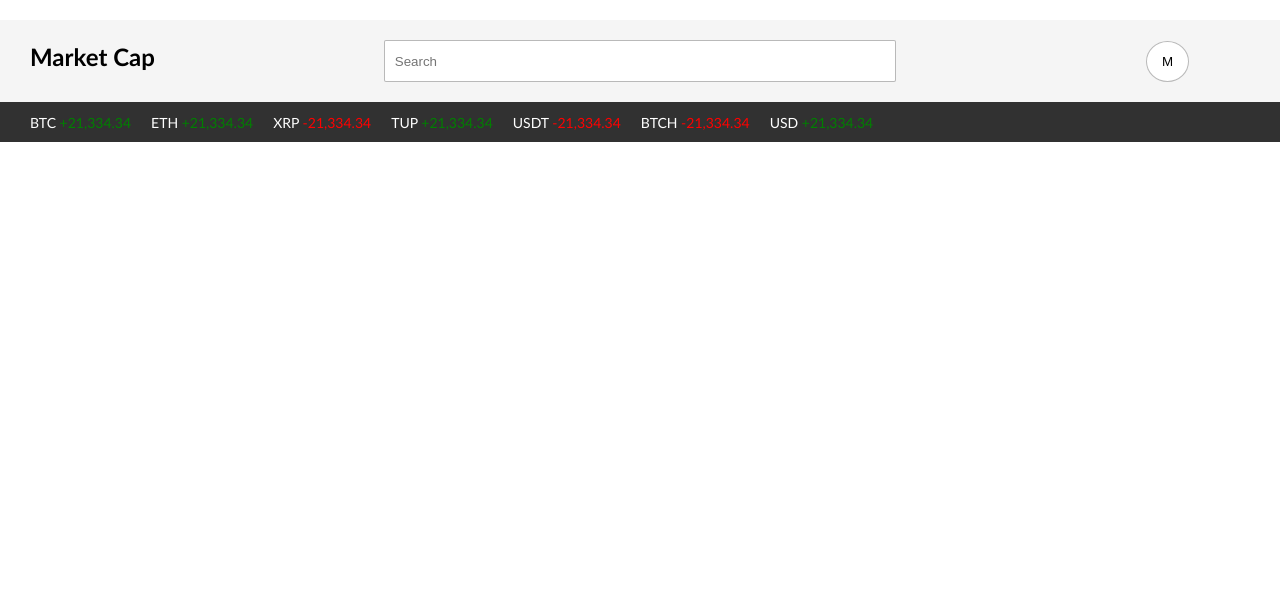
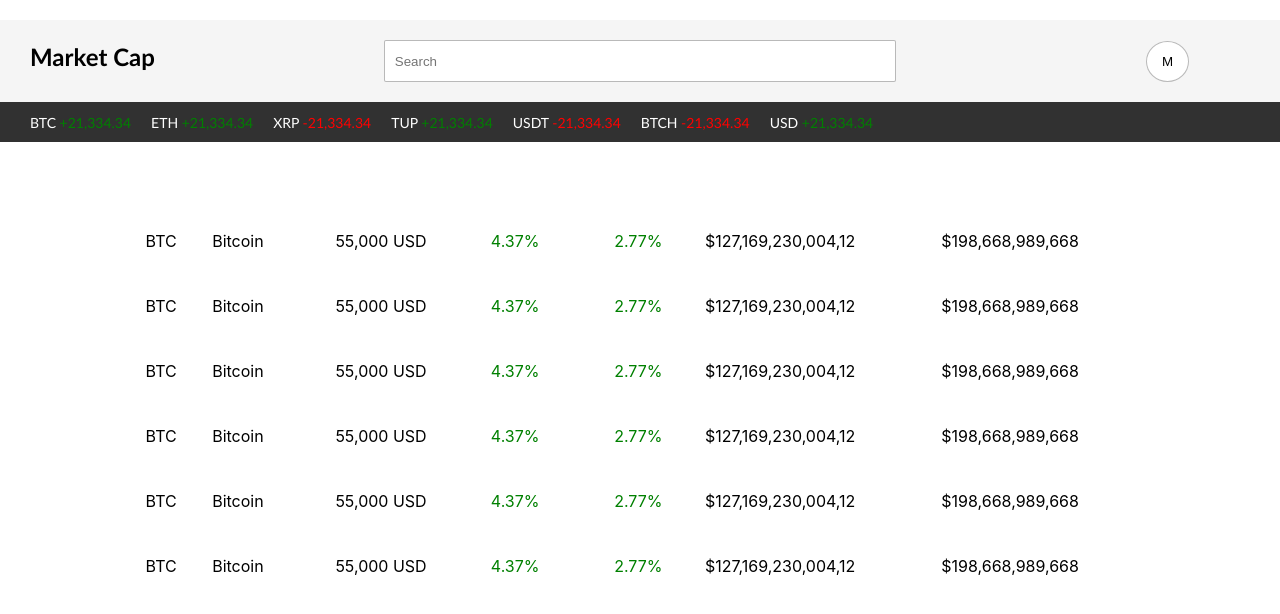
Before and after one commit to aslambaba/Market-Cap, a Next.js app: page / in a window 1280 px wide. Shown: the top 614 px of the page. Built offline with nearby package versions, Linux system fonts and the light colour scheme.

Commit message:
Add Coin Component

```diff
--- /dev/null
+++ b/components/Coin/Coin.module.css
@@ -0,0 +1,50 @@
+.CoinBody{
+    margin: 5px 0px;
+    border: none;
+    border-radius: 4px;
+    padding: 20px 10px;
+    background-color: white;
+}
+.CoinICON{
+    margin: 0 5px;
+    display: inline-block;
+    width: 5%;
+}
+.CoinSYB{
+    margin: 0 5px;
+    display: inline-block;
+    width: 5%;
+}
+.CoinNAME{
+    margin: 0 5px;
+    display: inline-block;
+    width: 10%;
+}
+.CoinPRICE{
+    margin: 0 5px;
+    display: inline-block;
+    width: 10%;
+}
+.Coin24DG,.Coin7DG{
+    margin: 0 5px;
+    display: inline-block;
+    width: 10%;
+    text-align: center;
+    color: green;
+}
+.Coin24DR,.Coin7DR{
+    margin: 0 5px;
+    display: inline-block;
+    width: 10%;
+    text-align: center;
+}
+.CoinMC{
+    margin: 0 5px;
+    display: inline-block;
+    width: 20%;
+}
+.CoinSER{
+    margin: 0 5px;
+    display: inline-block;
+    width: 20%;
+}
--- /dev/null
+++ b/components/Coin/index.js
@@ -0,0 +1,15 @@
+import styles from './Coin.module.css'
+export default function Coin(){
+    return(
+        <div className={styles.CoinBody}>
+            <div className={styles.CoinICON}></div>
+            <div className={styles.CoinSYB}>BTC</div>
+            <div className={styles.CoinNAME}>Bitcoin</div>
+            <div className={styles.CoinPRICE}>55,000 USD</div>
+            <div className={styles.Coin24DG}>4.37%</div>
+            <div className={styles.Coin7DG}>2.77%</div>
+            <div className={styles.CoinMC}>$127,169,230,004,12</div>
+            <div className={styles.CoinSER}>$198,668,989,668</div>
+        </div>
+    )
+}
--- a/pages/index.js
+++ b/pages/index.js
@@ -1,6 +1,7 @@
 import Head from 'next/head'
 import MainHeader from '../components/MainHeader'
 import StockLine from '../components/StockLine'
+import Coin from '../components/Coin'
 import styles from '../styles/Home.module.css'
 
 export default function Home() {
@@ -10,8 +11,16 @@ export default function Home() {
         <title>Create Next App</title>
         <link rel="icon" href="/favicon.ico" />
       </Head>
-      <MainHeader/>
-      <StockLine/>
+      <MainHeader />
+      <StockLine />
+      <div className={styles.MainBody}>
+        <Coin />
+        <Coin />
+        <Coin />
+        <Coin />
+        <Coin />
+        <Coin />
+      </div>
     </div>
   )
 }
--- a/styles/Home.module.css
+++ b/styles/Home.module.css
@@ -1,3 +1,6 @@
 .container{
     margin: 20px 0px;
 }
+.MainBody{
+    padding: 5%;
+}
```
